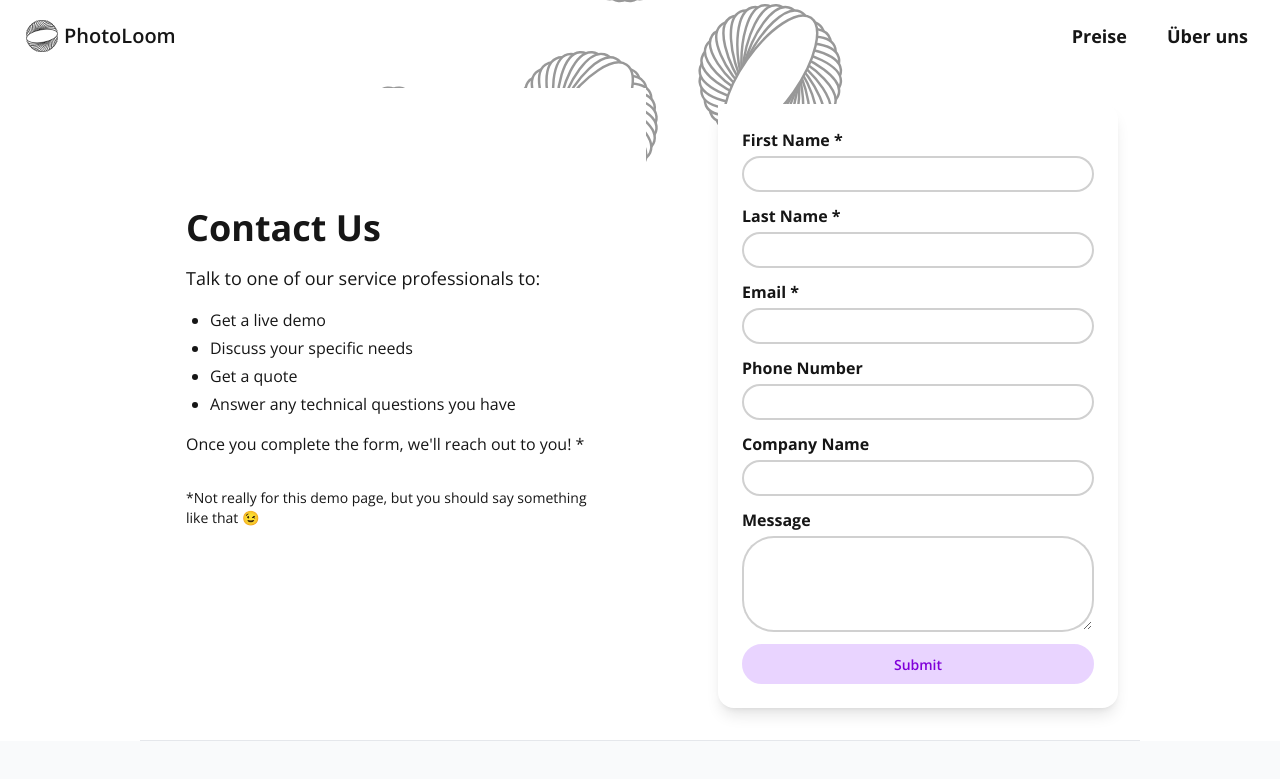
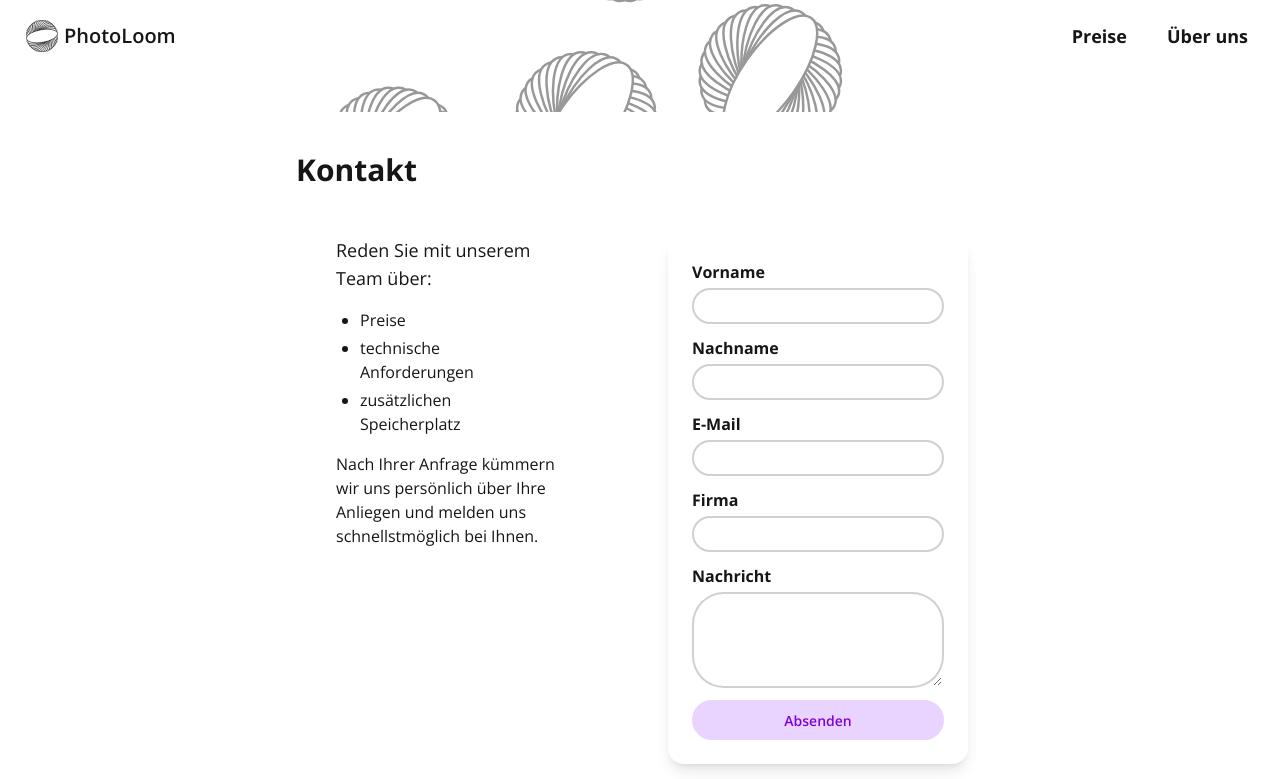
Before and after one commit to FlorianBreuker/dir-webshop, a SvelteKit app: page /contact in a window 1280 px wide. Shown: the top 779 px of the page. Built offline with nearby package versions, Linux system fonts and the light colour scheme.

Commit message:
kontakt page

```diff
--- a/src/routes/(marketing)/contact/+page.svelte
+++ b/src/routes/(marketing)/contact/+page.svelte
@@ -5,7 +5,6 @@
 
   let errors: { [fieldName: string]: string } = $state({})
   let loading = $state(false)
-  let showSuccess = $state(false)
 
   interface FormField {
     id: string
@@ -17,63 +16,39 @@
   const formFields: FormField[] = [
     {
       id: "first_name",
-      label: "First Name *",
+      label: "Vorname",
       inputType: "text",
-      autocomplete: "given-name",
+      autocomplete: "given-name"
     },
     {
       id: "last_name",
-      label: "Last Name *",
+      label: "Nachname",
       inputType: "text",
-      autocomplete: "family-name",
+      autocomplete: "family-name"
     },
     {
       id: "email",
-      label: "Email *",
+      label: "E-Mail",
       inputType: "email",
-      autocomplete: "email",
-    },
-    {
-      id: "phone",
-      label: "Phone Number",
-      inputType: "tel",
-      autocomplete: "tel",
+      autocomplete: "email"
     },
     {
       id: "company",
-      label: "Company Name",
+      label: "Firma",
       inputType: "text",
-      autocomplete: "organization",
+      autocomplete: "organization"
     },
     {
       id: "message",
-      label: "Message",
+      label: "Nachricht",
       inputType: "textarea",
-      autocomplete: "off",
-    },
+      autocomplete: "off"
+    }
   ]
 
-  const handleSubmit: SubmitFunction = () => {
-    loading = true
-    errors = {}
-    return async ({ update, result }) => {
-      await update({ reset: false })
-      await applyAction(result)
-      loading = false
-      if (result.type === "success") {
-        showSuccess = true
-      } else if (result.type === "failure") {
-        errors = result.data?.errors ?? {}
-      } else if (result.type === "error") {
-        errors = { _: "An error occurred. Please check inputs and try again." }
-      }
-    }
-  }
 </script>
 
-<div
-  class="flex flex-col lg:flex-row mx-auto my-4 min-h-[70vh] place-items-center lg:place-items-start place-content-center"
->
+<div class="min-h-[70vh] pb-8 pt-[5vh] container mx-auto max-w-3xl ">
   <div class="absolute bottom-100 right-45 w-200 h-200 pointer-events-none opacity-20 sm:opacity-40 -z-10">
     <img
       src="/mustermarke.svg"
@@ -81,45 +56,31 @@
       class="w-full h-full object-contain -rotate-45"
     />
   </div>
+  <div class="bg-base-100 p-10">
+    <h1 class="text-3xl font-bold mb-8">Kontakt</h1>
     <div
-    class="max-w-[400px] lg:max-w-[500px] flex flex-col place-content-center p-4 lg:mr-8 lg:mb-8 lg:min-h-[70vh] bg-base-100"
+      class="flex flex-col lg:flex-row mx-auto my-4 place-items-center lg:place-items-start place-content-center">
+      <div
+        class="max-w-[400px] lg:max-w-[500px] flex flex-col place-content-center p-4 lg:mr-8 lg:mb-8 bg-base-100"
       >
         <div class="px-6">
-      <h1 class="text-2xl lg:text-4xl font-bold mb-4">Contact Us</h1>
-      <p class="text-lg">Talk to one of our service professionals to:</p>
+          <p class="text-lg">Reden Sie mit unserem Team über:</p>
           <ul class="list-disc list-outside pl-6 py-4 space-y-1">
-        <li class="">Get a live demo</li>
-        <li class="">Discuss your specific needs</li>
-        <li>Get a quote</li>
-        <li>Answer any technical questions you have</li>
+            <li class="">Preise</li>
+            <li>technische Anforderungen</li>
+            <li>zusätzlichen Speicherplatz</li>
           </ul>
-      <p>Once you complete the form, we'll reach out to you! *</p>
-      <p class="text-sm pt-8">
-        *Not really for this demo page, but you should say something like that
-        😉
-      </p>
+          <p>Nach Ihrer Anfrage kümmern wir uns persönlich über Ihre Anliegen und melden uns schnellstmöglich bei
+            Ihnen.</p>
         </div>
       </div>
 
       <div
-    class="flex flex-col grow m-4 lg:ml-10 min-w-[300px] stdphone:min-w-[360px] max-w-[400px] place-content-center lg:min-h-[70vh] bg-base-100"
+        class="flex flex-col grow m-4 lg:ml-10 min-w-[300px] stdphone:min-w-[360px] max-w-[400px] place-content-center bg-base-100"
       >
-    {#if showSuccess}
-      <div class="flex flex-col place-content-center lg:min-h-[70vh]">
-        <div
-          class="card card-bordered shadow-lg py-6 px-6 mx-2 lg:mx-0 lg:p-6 mb-10"
-        >
-          <div class="text-2xl font-bold mb-4">Thank you!</div>
-          <p class="">We've received your message and will be in touch soon.</p>
-        </div>
-      </div>
-    {:else}
         <div class="card card-bordered shadow-lg p-4 pt-6 mx-2 lg:mx-0 lg:p-6">
           <form
             class="form-widget flex flex-col"
-          method="POST"
-          action="?/submitContactUs"
-          use:enhance={handleSubmit}
           >
             {#each formFields as field}
               <label for={field.id}>
@@ -156,16 +117,17 @@
             {/each}
 
             {#if Object.keys(errors).length > 0}
-            <p class="text-red-600 text-sm mb-2">
+              <p class="text-error text-sm mb-2">
                 Please resolve above issues.
               </p>
             {/if}
 
             <button class="btn btn-primary {loading ? 'btn-disabled' : ''}"
-            >{loading ? "Submitting" : "Submit"}</button
+            >Absenden</button
             >
           </form>
         </div>
-    {/if}
       </div>
     </div>
+  </div>
+</div>
--- a/src/routes/(marketing)/login/+page.svelte
+++ b/src/routes/(marketing)/login/+page.svelte
@@ -14,12 +14,12 @@
     />
   </div>
   <div class="bg-base-100">
-    <h1 class="text-xl font-bold">Get Started</h1>
-    <button class="btn btn-primary mt-3 btn-wide">Sign Up</button>
+    <h1 class="text-xl font-bold">Jetzt Starten</h1>
+    <button class="btn btn-primary mt-3 btn-wide">Registrieren</button>
 
 
-    <h1 class="text-xl mt-6">Already have an account?</h1>
-    <button class="btn btn-outline btn-primary mt-3 btn-wide">Sign In
+    <h1 class="text-xl mt-6">Haben Sie bereits einen Account?</h1>
+    <button class="btn btn-outline btn-primary mt-3 btn-wide">Anmelden
     </button
     >
   </div>
--- a/src/routes/(marketing)/login/current_password_error/+page.svelte
+++ /dev/null
@@ -1,19 +0,0 @@
-<svelte:head>
-  <title>Current Password Incorrect</title>
-</svelte:head>
-
-<h1 class="text-2xl font-bold mb-6">Current Password Incorrect</h1>
-
-<p>
-  You attempted edit your account with an incorrect current password, and have
-  been logged out.
-</p>
-<p class="mt-6">
-  If you remember your password <a href="/login/sign_in" class="link">sign in</a
-  > and try again.
-</p>
-<p class="mt-6">
-  If you forget your password <a href="/login/forgot_password" class="link"
-    >reset it</a
-  >.
-</p>
--- a/src/routes/(marketing)/privacy/+page.svelte
+++ b/src/routes/(marketing)/privacy/+page.svelte
@@ -73,8 +73,7 @@
         Kommunikationsdaten basierend auf unserem berechtigten Interessen des fehlerfreien Betriebs (Crashreports)
         unserer Software (Artikel 6 Absatz 1f DSGVO) von uns gespeichert.
       </p>
-      <p class="mb-3">Zudem werden werden beim Kauf Name, Bankdaten und Anschrift an den externen Zahlungsdienstleister
-        Stripe weitergegeben.</p>
+      <p class="mb-3">Zudem werden werden beim Kauf Name, Bankdaten und Anschrift erfasst.</p>
 
       <!--Cookies-->
       <h2 class="text-2xl font-bold mb-3">Cookies</h2>
@@ -114,6 +113,25 @@
                href="https://policies.google.com/privacy">policies.google.com/privacy
         </a></li>
       </ul>
+
+      <!--Empfänger-->
+      <h2 class="text-2xl font-bold mb-3">Empfänger</h2>
+      <p class="mb-3">
+        <a class="link"
+           target="_blank"
+           href="https://vercel.com/">Vercel
+        </a> als Hosting Provider für diese Website.
+      </p>
+      <p class="mb-3">
+        <a class="link"
+           target="_blank"
+           href="https://developers.google.com/fonts">Google Fonts
+        </a> als Anbieter für Fonts.
+      </p>
+      <p class="mb-3">
+        Im Rahmen dieses Studentenprojekts gibt es keine weiteren Empfänger der Daten. Jedoch sind hier zum Beispiel
+        Zahlungsdienstleister zu vermerken.
+      </p>
 
       <!--Speicherdauer-->
       <h2 class="text-2xl font-bold mb-3">Speicherdauer</h2>
```
Lines whose indentation alone changed are shown as unchanged.
